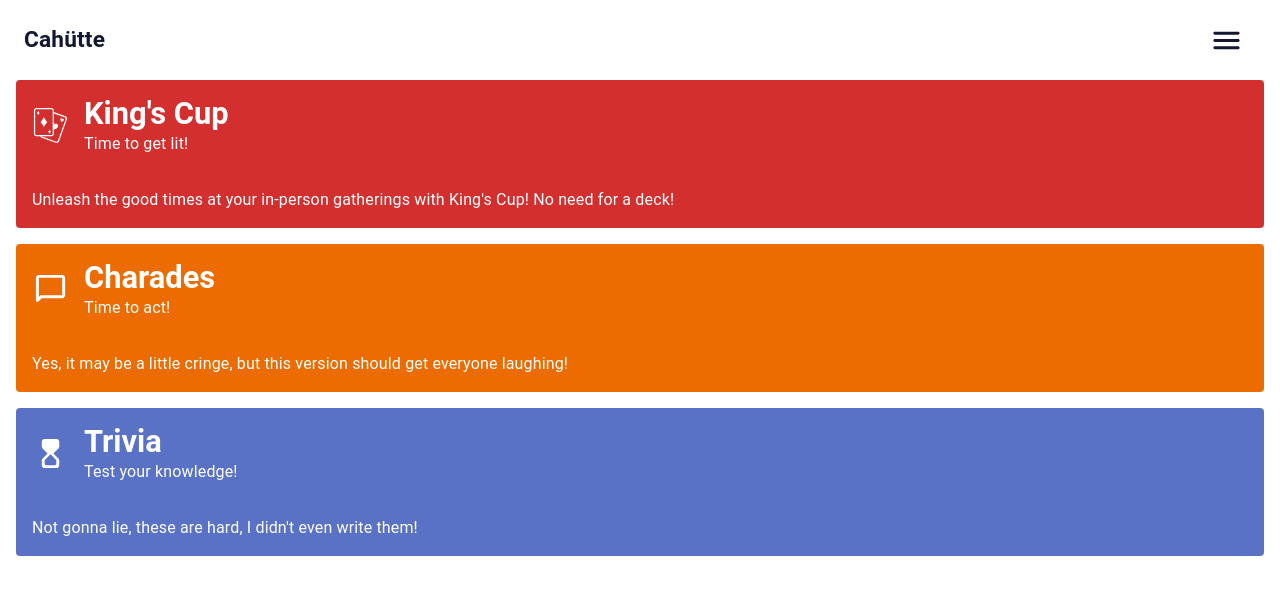
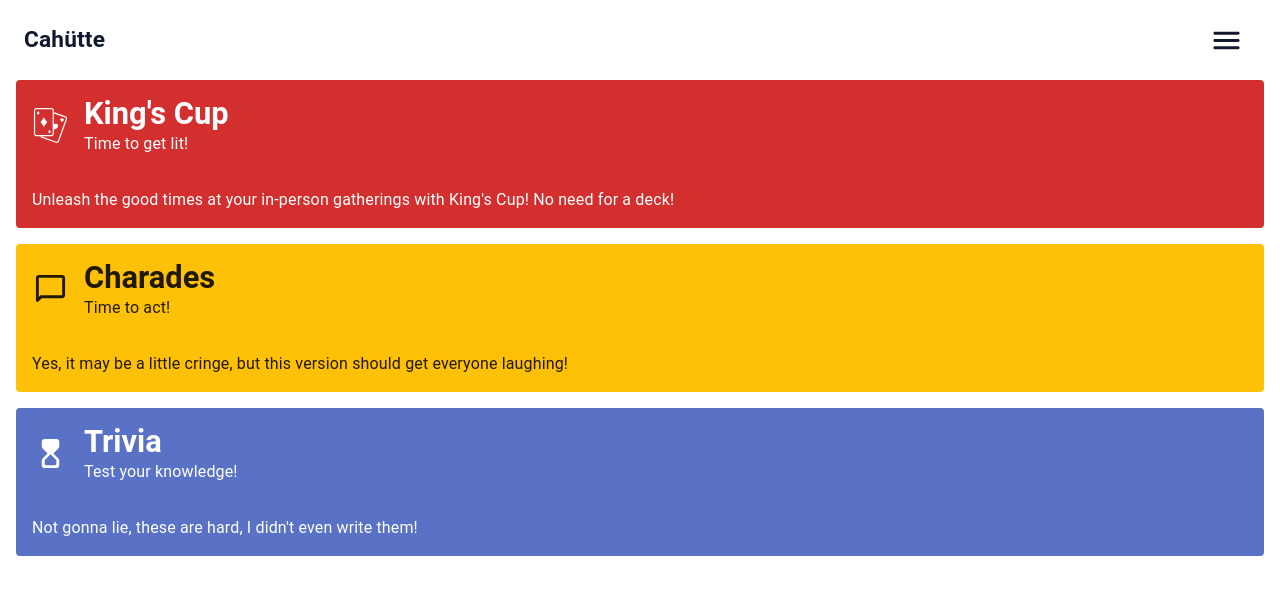
Before and after one commit to el-zacharoo/drinking-game-site, a React (Vite) app: page / in a window 1280 px wide. Shown: the top 594 px of the page. Built offline with nearby package versions, Linux system fonts and the light colour scheme.

Commit message:
types tidy

```diff
--- a/src/components/GameCard.tsx
+++ b/src/components/GameCard.tsx
@@ -8,23 +8,16 @@ import {
     Typography,
     Icon as MuiIcon,
     Stack,
+    PaletteOptions,
 } from "@mui/material";
 import { useNavigate } from "react-router-dom";
-
-type ColorIndex =
-    | "primary"
-    | "secondary"
-    | "success"
-    | "error"
-    | "warning"
-    | "info";
 
 type GameCardProps = {
     headline: string;
     subheader: string;
     body: string;
     pageSlug: string;
-    colour: ColorIndex;
+    colour: keyof PaletteOptions;
     icon: JSX.Element;
 };
 
--- a/src/components/PageWrapper.tsx
+++ b/src/components/PageWrapper.tsx
@@ -1,9 +1,9 @@
 import React, { JSX } from "react";
 
-import { Box, CardActionArea, Stack } from "@mui/material";
+import { Box, CardActionArea, Stack, PaletteOptions } from "@mui/material";
 
 type TPagewrapper = {
-    color: string;
+    color: keyof PaletteOptions;
     onClick: () => void;
     children: React.ReactNode;
 };
--- a/src/components/PopupModal.tsx
+++ b/src/components/PopupModal.tsx
@@ -15,6 +15,7 @@ import {
     MenuItem,
     ListItemIcon,
     ListItemText,
+    PaletteOptions,
 } from "@mui/material";
 import { useNavigate } from "react-router-dom";
 
@@ -31,7 +32,7 @@ type TPauseModal = {
     name: string;
     icon: JSX.Element;
     action: () => void;
-    color: string;
+    color: keyof PaletteOptions;
 };
 
 export const PopupModal = (props: TPopupModal): JSX.Element => {
@@ -113,7 +114,14 @@ const PauseModal = ({ onClose, game }: TPopupModal): JSX.Element => {
                 {pauseArr.map((item, index) => (
                     <MenuItem
                         key={index}
-                        sx={{ color: `${item.color}.main`, height: 50 }}
+                        sx={{
+                            color: `${item.color}.main`,
+                            height: 50,
+                            backgroundColor: `rgba(${item.color}.main, 0.4)`,
+                            "&:hover": {
+                                backgroundColor: `rgba(${item.color}.main / 0.4)`,
+                            },
+                        }}
                         onClick={item.action}>
                         <ListItemIcon sx={{ color: `${item.color}.main` }}>
                             {item.icon}
--- a/src/theme/palette.ts
+++ b/src/theme/palette.ts
@@ -10,6 +10,9 @@ export const palette: PaletteOptions = {
     },
     info: {
         main: "#5972C5"
+    },
+    warning: {
+        main: "#ffc107"
     },
     text: {
         primary: "#111830 ",
--- a/src/views/KingsCup.tsx
+++ b/src/views/KingsCup.tsx
@@ -1,6 +1,6 @@
 import { JSX, useEffect, useState } from "react";
 
-import { Typography, SvgIconProps } from "@mui/material";
+import { Typography, SvgIconProps, PaletteOptions } from "@mui/material";
 
 import { PageWrapper } from "@/components/PageWrapper";
 import { PopupModal } from "@/components/PopupModal";
@@ -101,14 +101,9 @@ const gameStateInit = {
 };
 
 const suitColor = (randomSuit: string): string => {
-    let color = "";
-    if (randomSuit === "Hearts" || randomSuit === "Diamonds") {
-        color = "error";
-    }
-    if (randomSuit === "Clubs" || randomSuit === "Spades") {
-        color = "primary";
-    }
-    return color;
+    return randomSuit === "Hearts" || randomSuit === "Diamonds"
+        ? "error"
+        : "primary";
 };
 
 export const KingsCup = (): JSX.Element => {
@@ -196,7 +191,9 @@ export const KingsCup = (): JSX.Element => {
                     "Tap the screen to draw a card.",
                 ]}
             />
-            <PageWrapper color={kingsCup.color} onClick={randomize}>
+            <PageWrapper
+                color={kingsCup.color as keyof PaletteOptions}
+                onClick={randomize}>
                 {kingsCup === init ? (
                     <>
                         <Typography textAlign="center" variant="h1">
```
